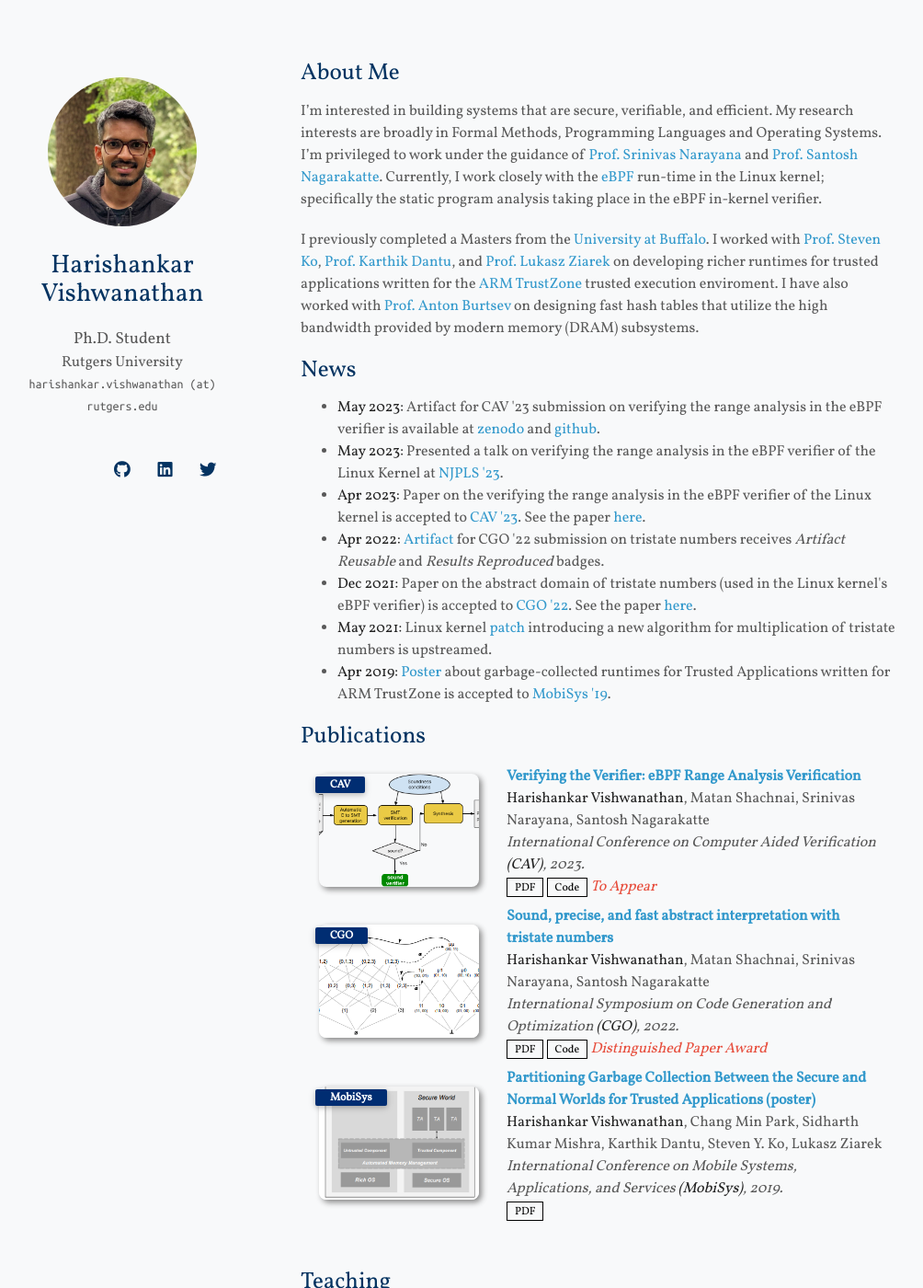
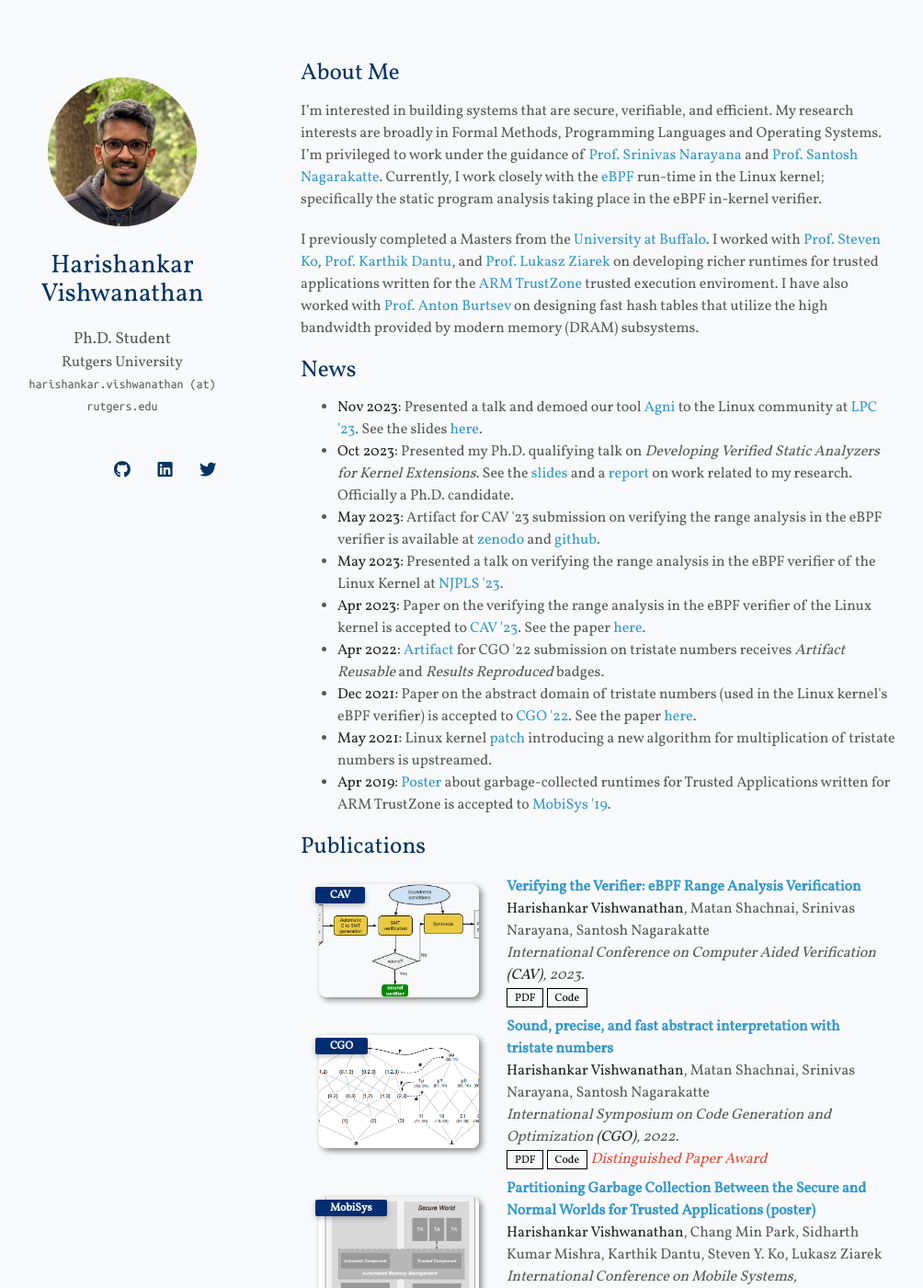
Before and after one commit to harishankarv/harishankarv.github.io, a Jekyll site: the page built from index.md, in a window 1280 px wide and 1400 px high. Shown: the whole window at 92% size, without its empty margins (143-1147 px from the left). Built offline with Jekyll 4.4.1, drawn with Linux system fonts in a browser that asks for light colours; nearby versions of some CDN libraries; some web fonts are replaced; a style sheet for code colours, icons or effects is not loaded; our own code applies the rules of GitHub Pages for plain Markdown files; some of the changed text lies outside the part shown.

Commit message:
Update with QE talk, LPC, and TA info

```diff
--- a/_includes/publications.md
+++ b/_includes/publications.md
@@ -19,7 +19,6 @@
       <a href="assets/files/agni-cav23.pdf" class="btn btn-sm z-depth-0" role="button" target="_blank" style="font-size:12px;">PDF</a>
       <a href="https://github.com/bpfverif/ebpf-range-analysis-verification-cav23" class="btn btn-sm z-depth-0" role="button" target="_blank" style="font-size:12px;">Code</a>
       <!-- <a href="https://dblp.uni-trier.de/rec/conf/cvpr/LiuSLSS20.html?view=bibtex" class="btn btn-sm z-depth-0" role="button" target="_blank" style="font-size:12px;">BibTex</a> -->
-      <strong><i style="color:#e74d3c"> To Appear </i></strong>
     </div>
   </div>
 </div>
--- a/index.md
+++ b/index.md
@@ -17,25 +17,31 @@ I previously completed a Masters from the [University at Buffalo](https://www.bu
 
 <ul>
   <li>
-    <strong>May 2023: </strong>Artifact for CAV &#39;23 submission on verifying the range analysis in the eBPF verifier is available at <a href="https://zenodo.org/record/7931901">zenodo</a> and <a href="https://github.com/bpfverif/ebpf-range-analysis-verification-cav23">github</a>.
+    <strong>Nov 2023: </strong>Presented a talk and demoed our tool <a href="https://github.com/bpfverif/agni">Agni</a> to the Linux community at <a href="https://lpc.events/event/17/">LPC '23</a>. See the slides <a href="assets/files/lpc23_talk.pdf">here</a>.
   </li>
   <li>
-    <strong>May 2023: </strong>Presented a talk on verifying the range analysis in the eBPF verifier of the Linux Kernel at <a href="http://www.njpls.org/">NJPLS &#39;23</a>.
+    <strong>Oct 2023: </strong> Presented my Ph.D. qualifying talk on <em>Developing Verified Static Analyzers for Kernel Extensions</em>. See the <a href="assets/files/qe_talk.pdf">slides</a> and a <a href="assets/files/qe_report.pdf">report</a> on work related to my research. Officially a Ph.D. candidate.
   </li>
   <li>
-    <strong>Apr 2023: </strong>Paper on the verifying the range analysis in the eBPF verifier of the Linux kernel is accepted to <a href="http://www.i-cav.org/2023/">CAV &#39;23</a>. See the paper <a href="assets/files/agni-cav23.pdf">here</a>.
+    <strong>May 2023: </strong>Artifact for CAV '23 submission on verifying the range analysis in the eBPF verifier is available at <a href="https://zenodo.org/record/7931901">zenodo</a> and <a href="https://github.com/bpfverif/ebpf-range-analysis-verification-cav23">github</a>.
   </li>
   <li>
-    <strong>Apr 2022: </strong><a href="https://zenodo.org/record/5703630">Artifact</a> for CGO &#39;22 submission on tristate numbers receives <em>Artifact Reusable</em> and <em>Results Reproduced</em> badges.
+    <strong>May 2023: </strong>Presented a talk on verifying the range analysis in the eBPF verifier of the Linux Kernel at <a href="http://www.njpls.org/">NJPLS '23</a>.
   </li>
   <li>
-    <strong>Dec 2021: </strong>Paper on the abstract domain of tristate numbers (used in the Linux kernel&#39;s eBPF verifier) is accepted to <a href="https://conf.researchr.org/home/cgo-2022">CGO &#39;22</a>. See the paper <a href="https://arxiv.org/abs/2105.05398">here</a>.
+    <strong>Apr 2023: </strong>Paper on the verifying the range analysis in the eBPF verifier of the Linux kernel is accepted to <a href="http://www.i-cav.org/2023/">CAV '23</a>. See the paper <a href="assets/files/agni-cav23.pdf">here</a>.
+  </li>
+  <li>
+    <strong>Apr 2022: </strong><a href="https://zenodo.org/record/5703630">Artifact</a> for CGO '22 submission on tristate numbers receives <em>Artifact Reusable</em> and <em>Results Reproduced</em> badges.
+  </li>
+  <li>
+    <strong>Dec 2021: </strong>Paper on the abstract domain of tristate numbers (used in the Linux kernel's eBPF verifier) is accepted to <a href="https://conf.researchr.org/home/cgo-2022">CGO '22</a>. See the paper <a href="https://arxiv.org/abs/2105.05398">here</a>.
   </li>
   <li>
     <strong>May 2021: </strong>Linux kernel <a href="https://git.kernel.org/pub/scm/linux/kernel/git/bpf/bpf-next.git/commit/?id=05924717ac70">patch</a> introducing a new algorithm for multiplication of tristate numbers is upstreamed.
   </li>
   <li>
-    <strong>Apr 2019: </strong><a href="https://dl.acm.org/doi/abs/10.1145/3307334.3328650">Poster</a> about garbage-collected runtimes for Trusted Applications written for ARM TrustZone is accepted to <a href="https://www.sigmobile.org/mobisys/2019/">MobiSys &#39;19</a>.
+    <strong>Apr 2019: </strong><a href="https://dl.acm.org/doi/abs/10.1145/3307334.3328650">Poster</a> about garbage-collected runtimes for Trusted Applications written for ARM TrustZone is accepted to <a href="https://www.sigmobile.org/mobisys/2019/">MobiSys '19</a>.
   </li>
 </ul>
 
@@ -47,12 +53,15 @@ I previously completed a Masters from the [University at Buffalo](https://www.bu
 
 <ul>
   <li>
-    TA, <a href="https://www.ics.uci.edu/~aburtsev/143A/2020fall/index.html">CS 143A</a>, Operating Systems with <a href="https://users.cs.utah.edu/~aburtsev//">Anton Burtsev</a> at <a href="https://uci.edu/">University of California, Irvine</a>, Fall 2020.
+    TA, <a href="https://people.cs.rutgers.edu/~sn624/416-F23/">CS 416/518</a>, Operating Systems, with <a href="https://people.cs.rutgers.edu/~sn624/">Srinivas Narayana</a> at <a href="https://rutgers.edu/">Rutgers University</a>, Fall 2023.
   </li>
   <li>
-    TA, <a href="https://www.ics.uci.edu/~aburtsev/238P/2020spring/index.html">CS 238P</a>, Operating Systems with <a href="https://users.cs.utah.edu/~aburtsev//">Anton Burtsev</a> at <a href="https://uci.edu/">University of California, Irvine</a>, Spring 2020.
+    TA, <a href="https://www.ics.uci.edu/~aburtsev/143A/2020fall/index.html">CS 143A</a>, Operating Systems, with <a href="https://users.cs.utah.edu/~aburtsev//">Anton Burtsev</a> at <a href="https://uci.edu/">University of California, Irvine</a>, Fall 2020.
+  </li>
+  <li>
+    TA, <a href="https://www.ics.uci.edu/~aburtsev/238P/2020spring/index.html">CS 238P</a>, Operating Systems, with <a href="https://users.cs.utah.edu/~aburtsev//">Anton Burtsev</a> at <a href="https://uci.edu/">University of California, Irvine</a>, Spring 2020.
   </li>
 <li>
-    TA, <a href="https://cse.buffalo.edu/~stevko/courses/cse486/spring19/"> CSE 486/586</a>, Distributed Systems with <a href="https://steveyko.github.io/">Steven Y. Ko</a> at <a href="https://www.buffalo.edu/">University at Buffalo</a>, Spring 2019.
+    TA, <a href="https://cse.buffalo.edu/~stevko/courses/cse486/spring19/"> CSE 486/586</a>, Distributed Systems, with <a href="https://steveyko.github.io/">Steven Y. Ko</a> at <a href="https://www.buffalo.edu/">University at Buffalo</a>, Spring 2019.
   </li>
 </ul>
```
Also changed, not shown: 3 other files.
